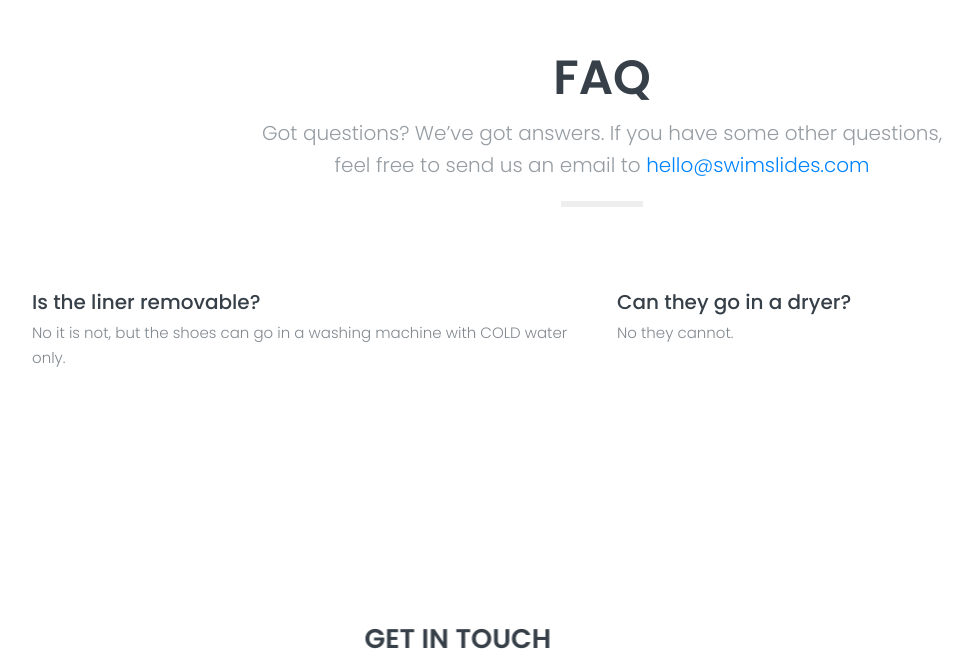
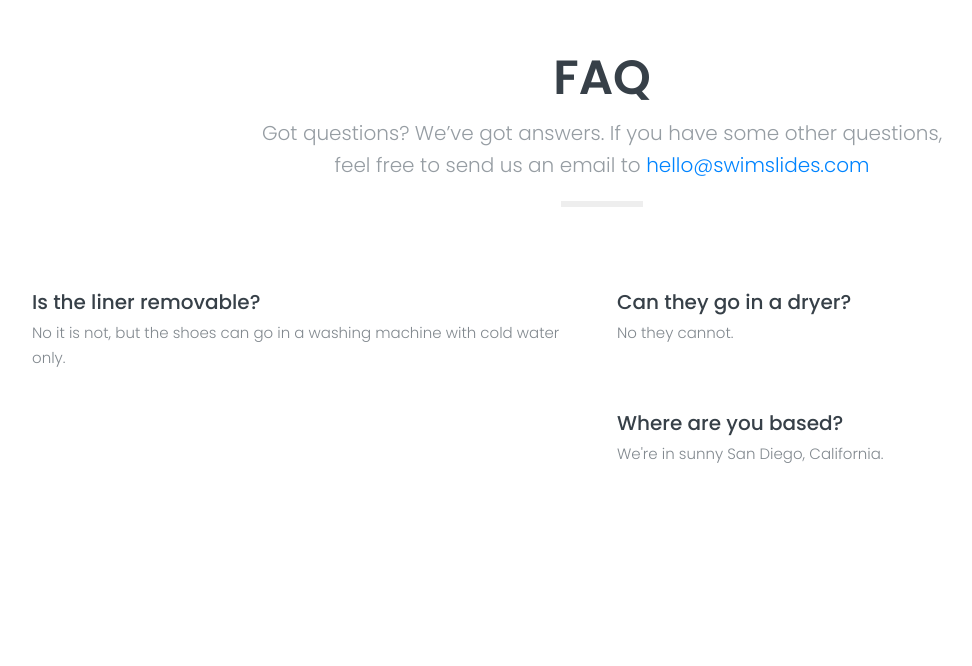
Before and after one commit to swimslides/swimslides, a website: page index.html in a window 1280 px wide. Shown: the part 2199-2865 px from the top of the page, without its empty margins (38-1010 px from the left). Drawn offline with Linux system fonts and the light colour scheme.

Commit message:
💐🐃 Updated with Glitch

```diff
--- a/index.html
+++ b/index.html
@@ -209,7 +209,7 @@ Surjith S M / @surjithctly
           <div class="col-sm-6 faq wow fadeInUp">
             <h4>Is the liner removable?</h4>
             <p>
-              No it is not, but the shoes can go in a washing machine with COLD water only.
+              No it is not, but the shoes can go in a washing machine with cold water only.
             </p>
           </div>
           <!--==========Faq==========-->
@@ -221,9 +221,9 @@ Surjith S M / @surjithctly
           </div>
           <!--==========Faq==========-->
           <div class="col-sm-6 faq wow fadeInUp" data-wow-delay="0.3s">
-            <h4></h4>
+            <h4>Where are you based?</h4>
             <p>
-
+              We're in sunny San Diego, California.
             </p>
           </div>
           <!--==========Faq==========-->
```
